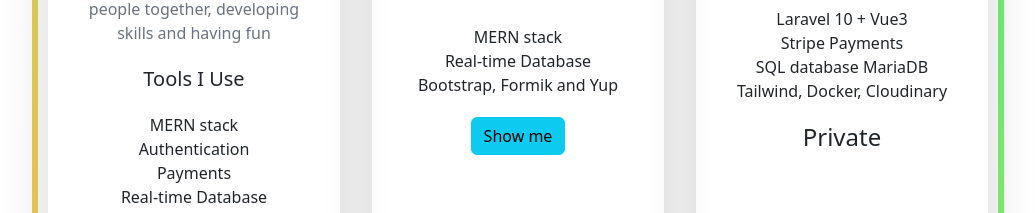
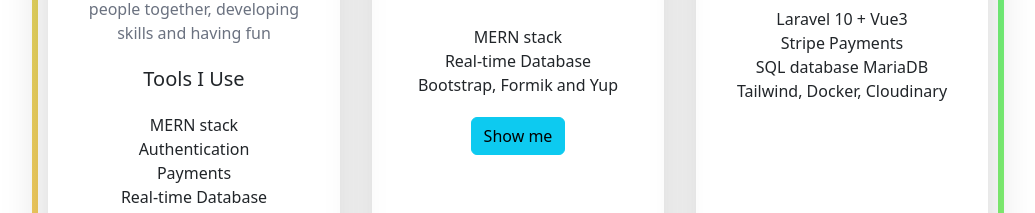
Before and after one commit to This-Marinov-guy/Portfolio, a React (Create React App) app: page / in a window 1280 px wide. Shown: the part 2404-2617 px from the top of the page, without its empty margins (122-1157 px from the left). Built offline with nearby package versions, Linux system fonts and the light colour scheme.

Commit message:
modified:   src/App.js

```diff
--- a/src/App.js
+++ b/src/App.js
@@ -198,7 +198,6 @@ function App() {
               <li>SQL database MariaDB</li>
               <li>Tailwind, Docker, Cloudinary</li>
             </ul>
-            <h4>Private</h4>
           </div>
         </div>
       </section>
```
